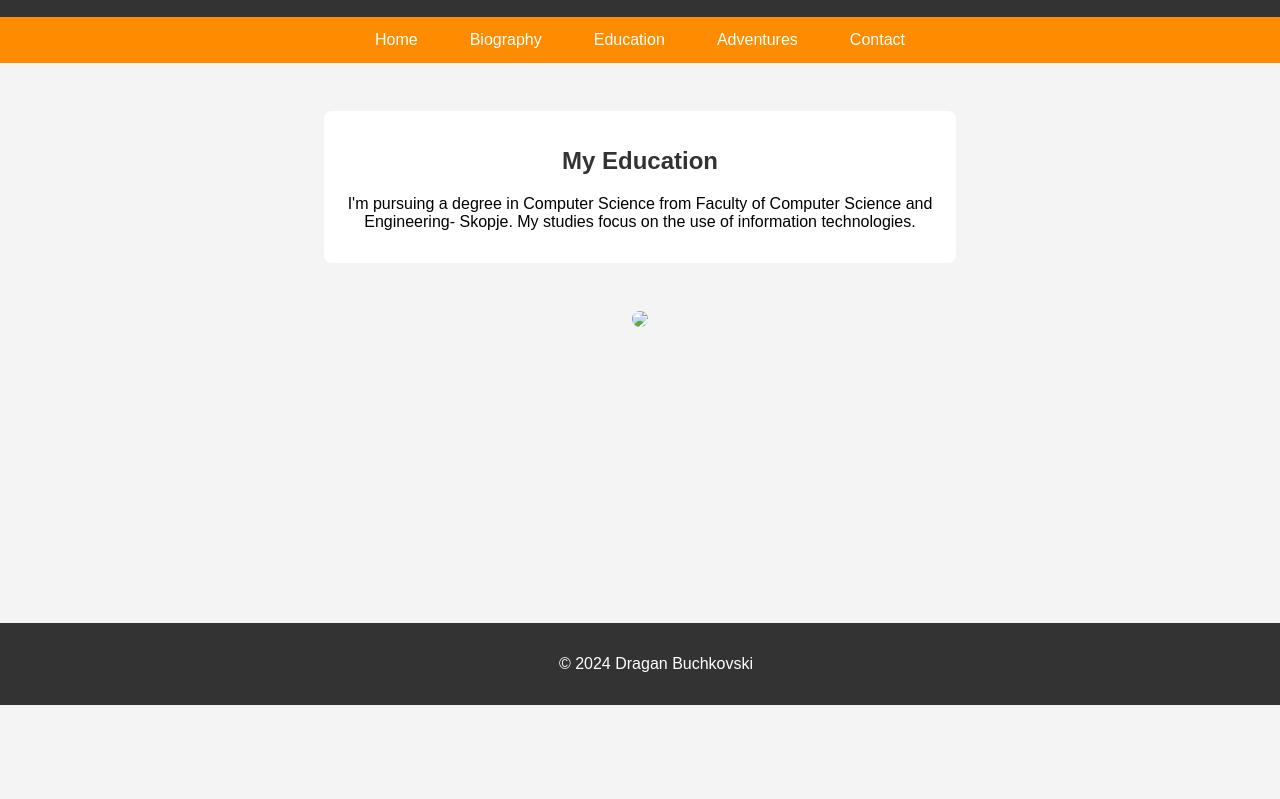
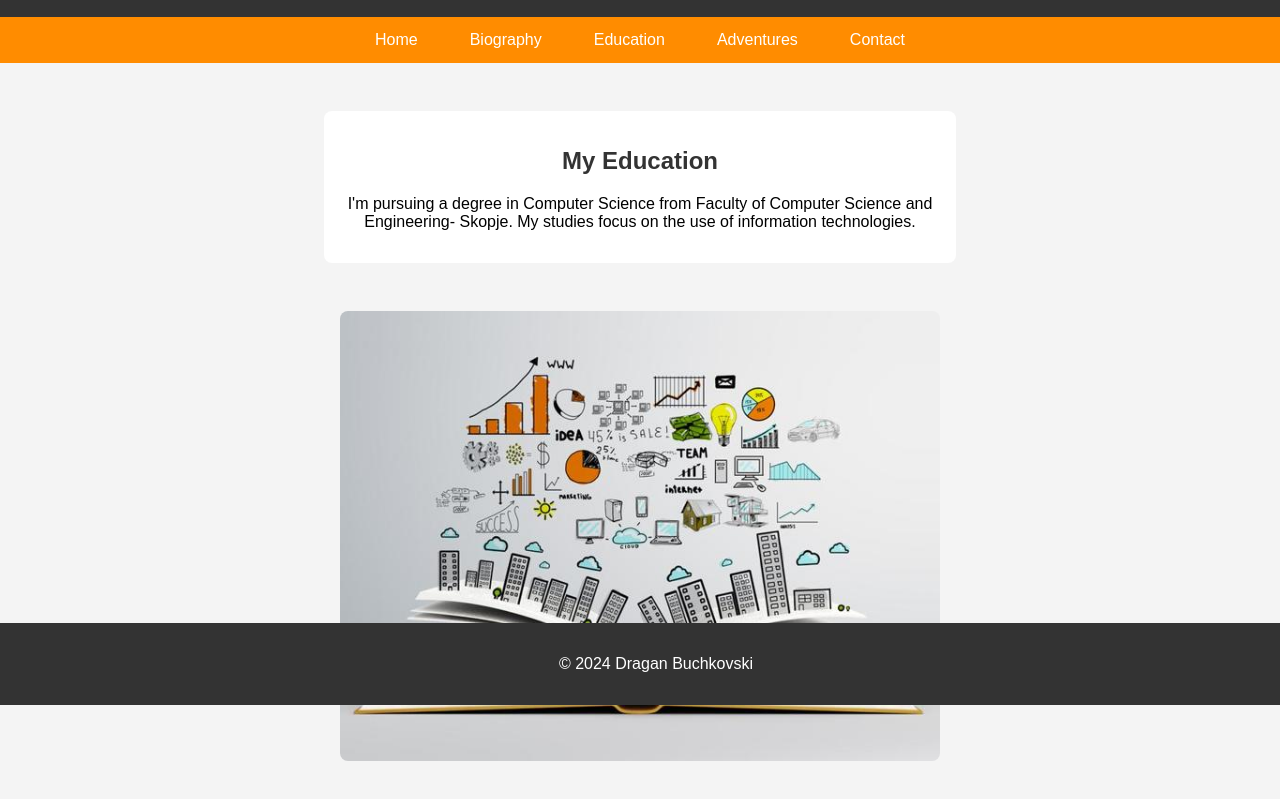
Before and after one commit to kranoxje/vebdizajn, a plain HTML site: page education.html in a window 1280 px wide. Shown: the part 95-894 px from the top of the page. Before the commit the page ends 800 px from the top, so only its background shows below. Drawn offline with Linux system fonts and the light colour scheme; the site is published under a folder, as on GitHub Pages, so addresses that start at the root find nothing.

Commit message:
Update education.html

```diff
--- a/education.html
+++ b/education.html
@@ -121,7 +121,7 @@
     </section>
 
     <div class="image-container">
-        <img src="/imgs/Educationcc.jpeg">
+        <img src="./imgs/Educationcc.jpeg">
     </div>
 
     <footer>
```
